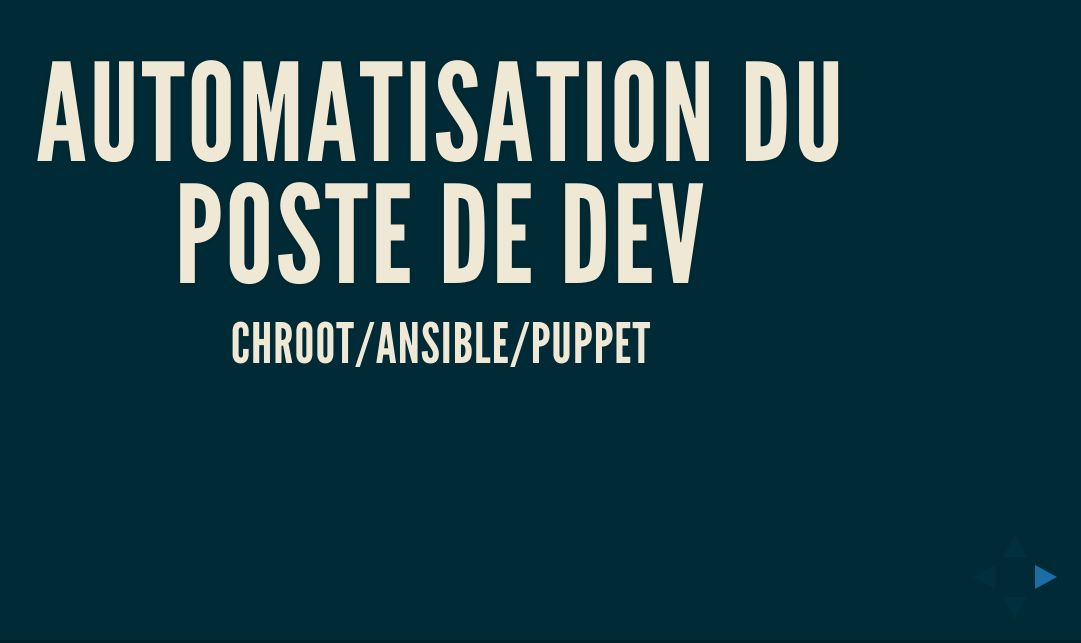
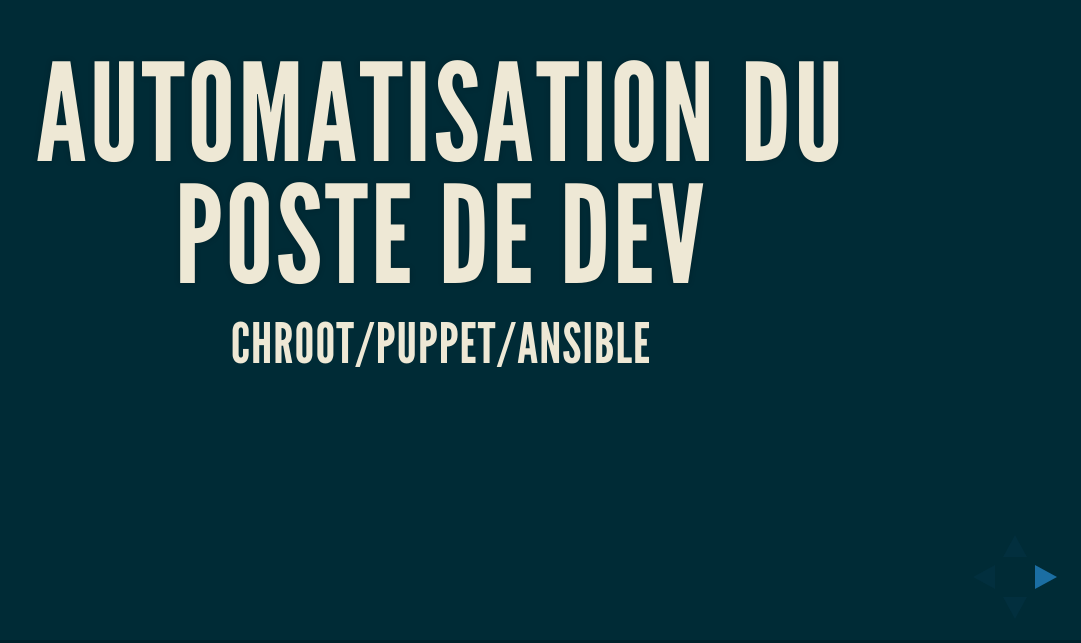
Before and after one commit to MichaelBitard/chroot_presentation, a website: page index.html in a window 1280 px wide. Shown: the part 157-800 px from the top of the page, without its empty margins (199-1280 px from the left). Drawn offline with Linux system fonts and the light colour scheme.

Commit message:
reorg titre

```diff
--- a/index.html
+++ b/index.html
@@ -39,7 +39,7 @@
 <section>
     <h1>Automatisation du poste de dev</h1>
 
-    <h3>Chroot/Ansible/Puppet</h3>
+    <h3>Chroot/Puppet/Ansible</h3>
 </section>
 
 <section>
```
